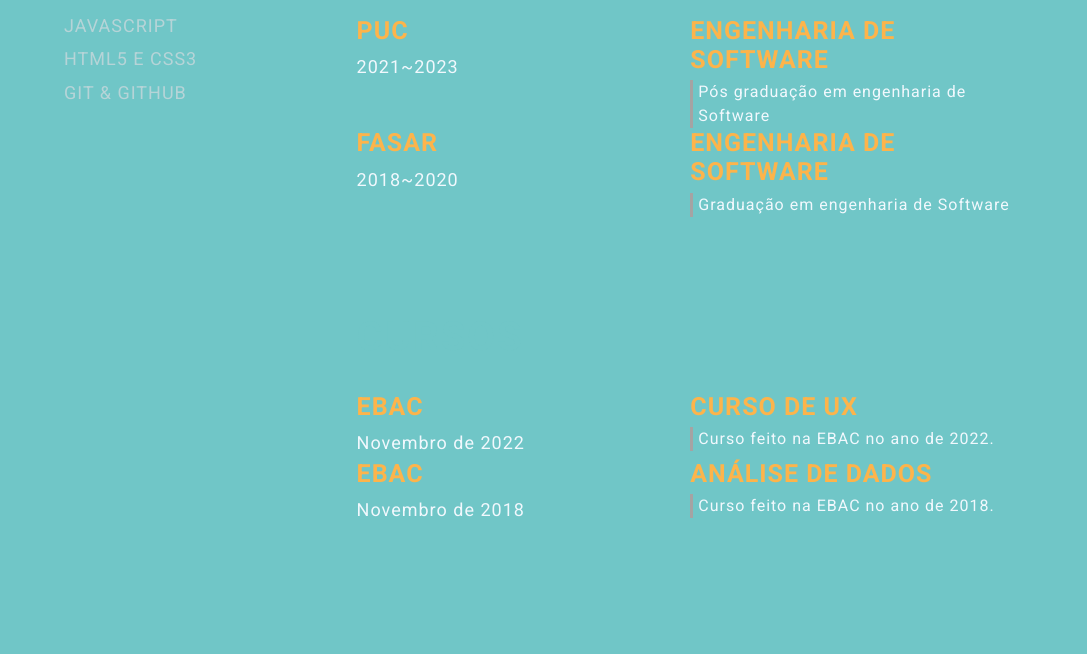
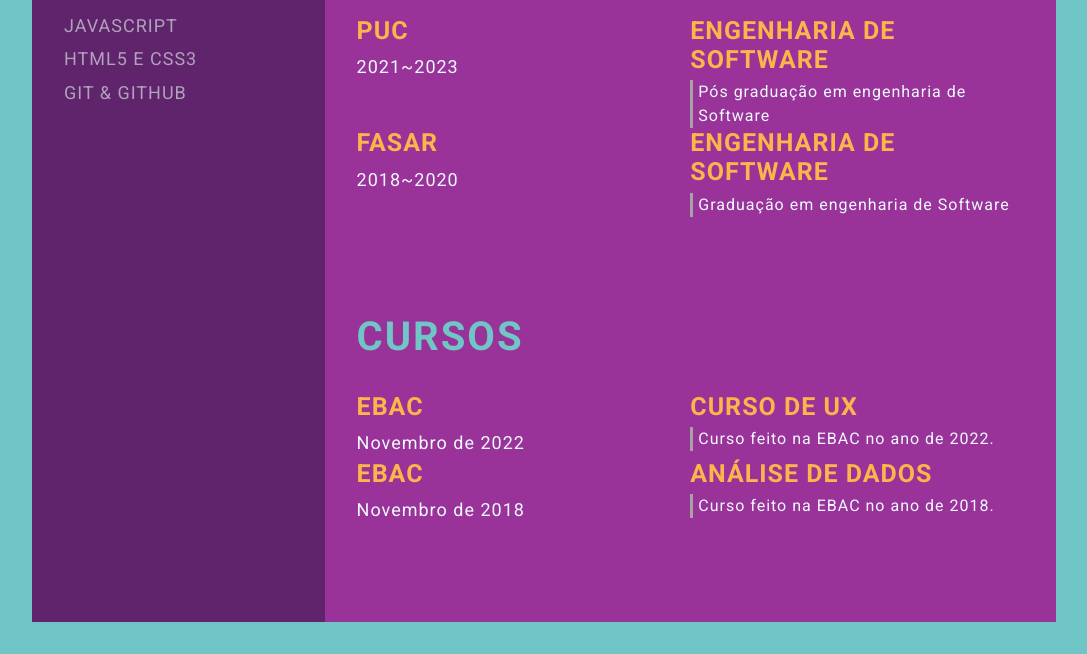
Before and after one commit to KarineRibeiroLima/KarineLima.github.io, a plain HTML site: page index.html in a window 1280 px wide. Shown: the part 782-1436 px from the top of the page, without its empty margins (96-1183 px from the left). Drawn offline with Linux system fonts and the light colour scheme.

Commit message:
resolvendo conflitos

```diff
--- a/style.css
+++ b/style.css
@@ -21,21 +21,13 @@ body {
 .left-section {
     grid-column: span 2;
     height: 100%;
-<<<<<<< HEAD
-    background-color: rebeccapurple;
-=======
-    background-color: #00204A;
->>>>>>> 478d13ad14b8f534b6f2c315da92db3d5052047a
+    background-color: rgba(92, 7, 92, 0.842);
 }
 
 .right-section {
     grid-column: span 5;
     height: 100%;
-<<<<<<< HEAD
-    background-color:rgb(124, 87, 161);
-=======
-    background-color: #4B6982;
->>>>>>> 478d13ad14b8f534b6f2c315da92db3d5052047a
+    background-color: rgb(153, 51, 153);
     border-radius: 0px 60px 0px 0px;
 }
 
```
